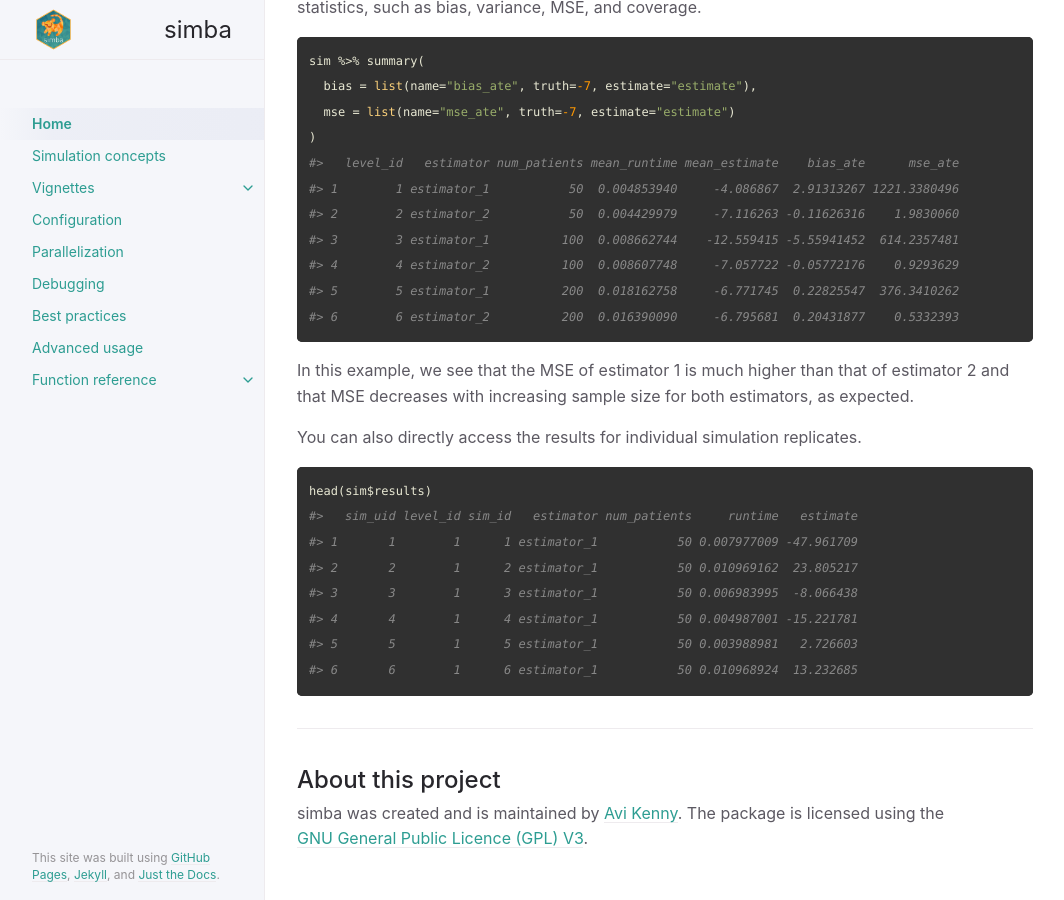
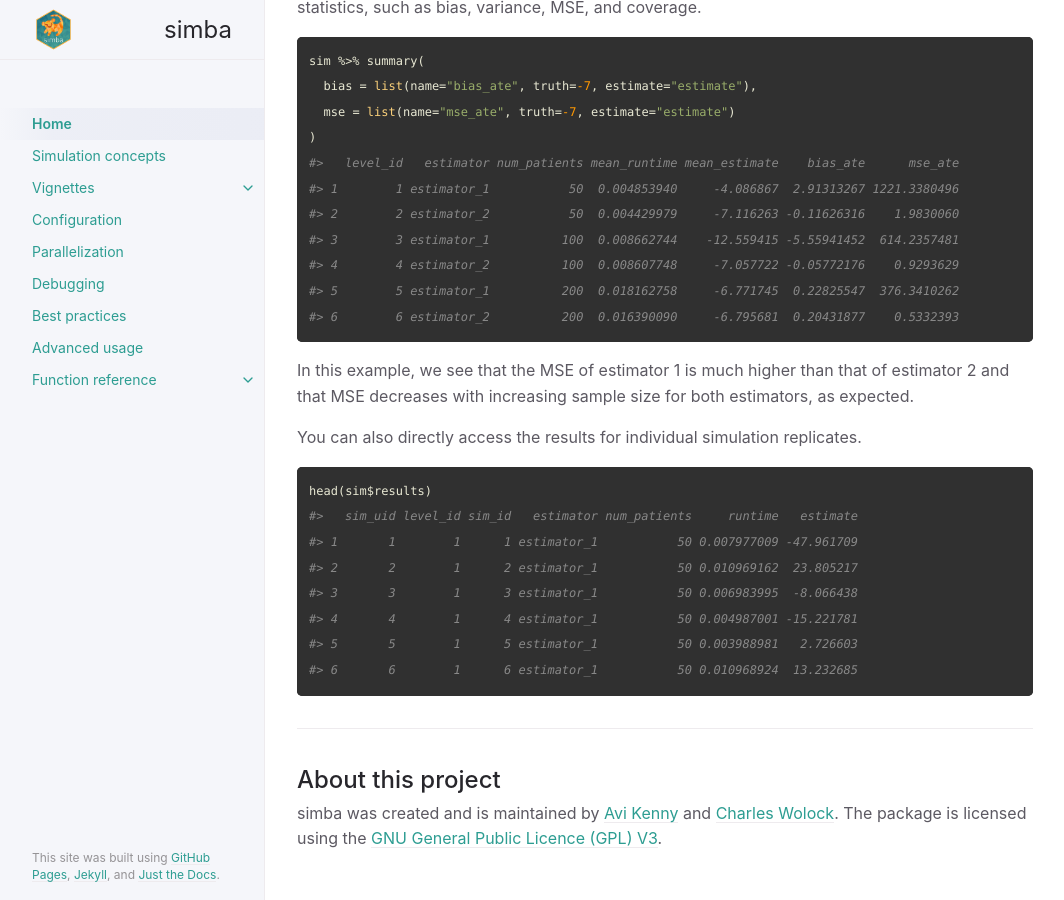
Before and after one commit to Avi-Kenny/SimEngine, a Jekyll site: the page built from docs/index.md, in a window 1280 px wide and 900 px high, scrolled down 4758 px. Shown: the whole window, without its empty margins (107-1171 px from the left). Built offline with Jekyll 4.4.1, drawn with Linux system fonts in a browser that asks for light colours.

Commit message:
Added Charlie to docs, DESCRIPTION

```diff
--- a/docs/index.md
+++ b/docs/index.md
@@ -216,4 +216,4 @@
 
 ## About this project
 
-simba was created and is maintained by <a href="https://github.com/Avi-Kenny" target="_blank">Avi Kenny</a>. The package is licensed using the <a href="https://github.com/Avi-Kenny/simba/blob/master/LICENSE.txt" target="_blank">GNU General Public Licence (GPL) V3</a>.
+simba was created and is maintained by <a href="https://github.com/Avi-Kenny" target="_blank">Avi Kenny</a> and <a href="https://github.com/cwolock" target="_blank">Charles Wolock</a>. The package is licensed using the <a href="https://github.com/Avi-Kenny/simba/blob/master/LICENSE.txt" target="_blank">GNU General Public Licence (GPL) V3</a>.
```
Also changed, not shown: 1 other file.
